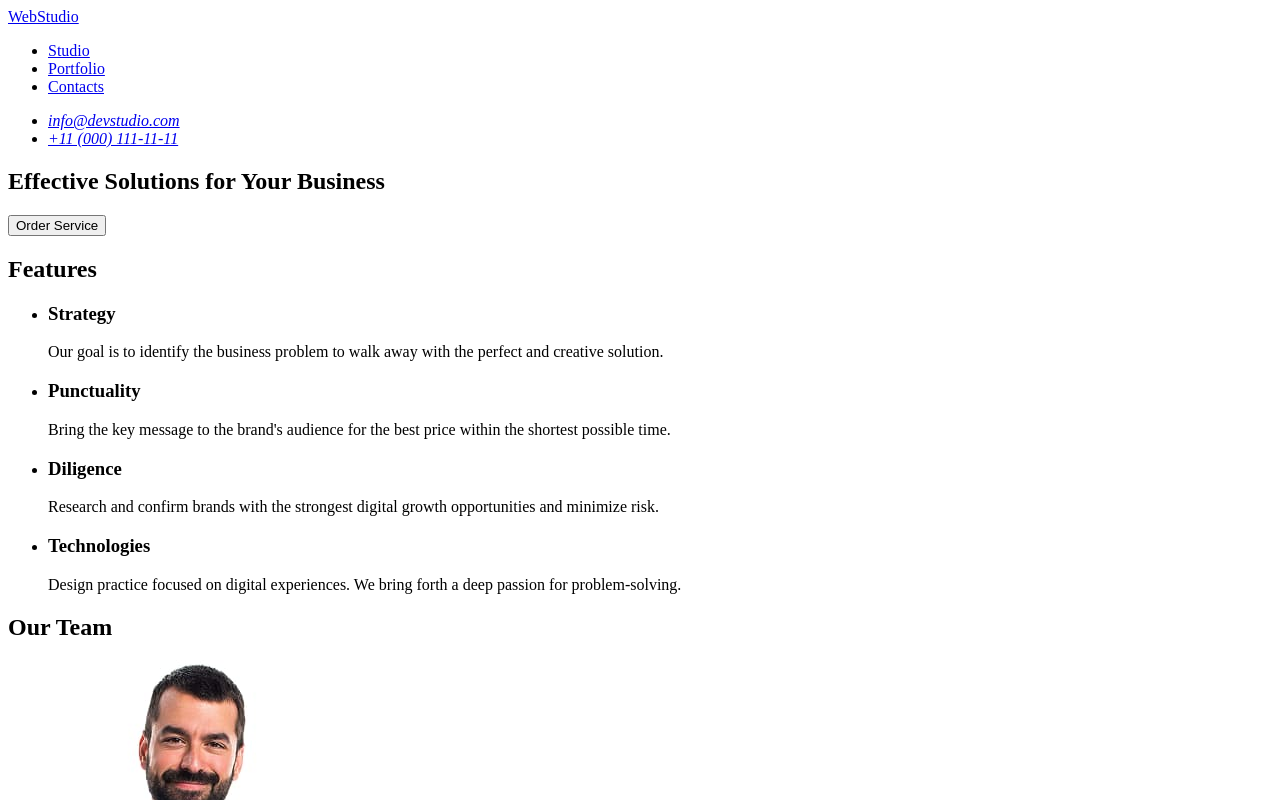
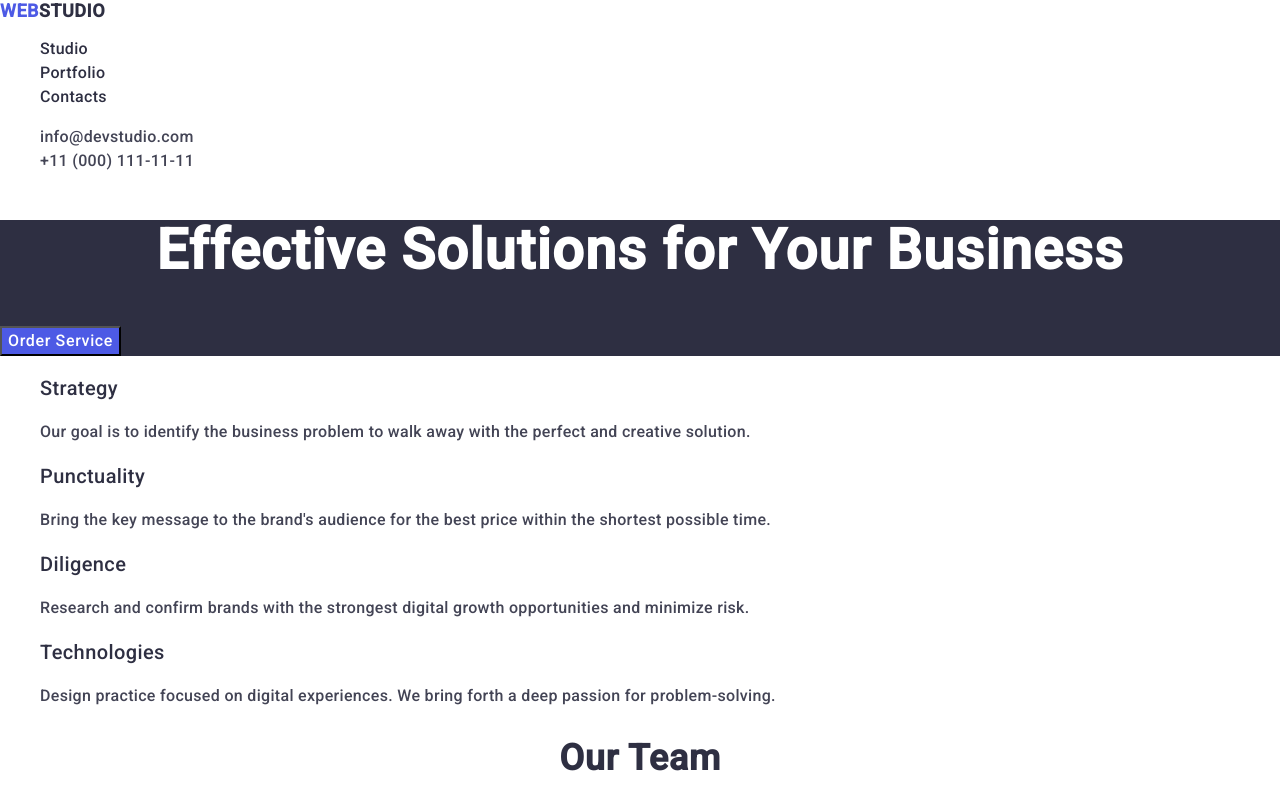
Before and after one commit to asia-skoromna458/goit-markup-hw-02, a plain HTML site: page index.html in a window 1280 px wide. Shown: the top 800 px of the page. Drawn offline with nearby package versions, Linux system fonts and the light colour scheme.

Commit message:
add styles

```diff
--- /dev/null
+++ b/css/styles.css
@@ -0,0 +1,113 @@
+/*font-family: "Raleway", sans-serif;
+
+font-family: "Roboto", sans-serif;*/
+
+body{
+    font-family: "Roboto", sans-serif;
+    color: #434455;
+    background-color: #fff;
+}
+ul, ol{
+    list-style-type: none;
+}
+a{
+    text-decoration: none;
+}
+.logo{
+    font-weight: 700;
+        font-size: 18px;
+        line-height: 1.17;
+        letter-spacing: 0.03em;
+        text-transform: uppercase;
+        color: #4d5ae5;
+}
+.header-logo .logo-part {
+    color: #2e2f42;
+}
+.link-nav{
+    font-weight: 500;
+        font-size: 16px;
+        line-height: 1.5;
+        letter-spacing: 0.02em;
+        color: #2e2f42;
+}
+.contacts{
+    font-style: normal;
+}
+.contacts-link{
+        font-size: 16px;
+        line-height: 1.5;
+        letter-spacing: 0.02em;
+        color: #434455;
+}
+.contacts-link:hover,
+.contacts-link:focus,
+.link-nav:hover,
+.link-nav:focus {
+    color: #404bbf;
+}
+.main-text{
+    background-color: #2e2f42;
+    font-weight: 700;
+        font-size: 56px;
+        line-height: 1.07;
+        letter-spacing: 0.02em;
+        text-align: center;
+        color: #fff;
+}
+.section-hero{
+    background-color: #2e2f42;
+}
+.hero-title{
+    font-weight: 700;
+        font-size: 56px;
+        line-height: 1.07143;
+        letter-spacing: 0.02em;
+        text-align: center;
+        color: #fff;
+}
+.hero-button{
+    background-color: #4d5ae5;
+    font-weight: 500;
+        font-size: 16px;
+        line-height: 1.5;
+        letter-spacing: 0.04em;
+        color: #fff;
+}
+.hero-button:hover,
+.hero-button:focus{
+    color: #404bbf;
+}
+.page-footer{
+    background-color: #2e2f42;
+}
+.footer-logo .logo-part {
+    color: #f4f4fd;;
+}
+.footer-text{
+        font-size: 16px;
+        line-height: 1.5;
+        letter-spacing: 0.02em;
+        color: #f4f4fd;
+}
+.section-title{
+    font-weight: 500;
+        font-size: 20px;
+        line-height: 1.2;
+        letter-spacing: 0.02em;
+        color: #2e2f42;
+}
+.section-text{
+        font-size: 16px;
+        line-height: 1.5;
+        letter-spacing: 0.02em;
+        color: #434455;
+}
+.section-heading{
+    font-weight: 700;
+        font-size: 36px;
+        line-height: 1.11111;
+        letter-spacing: 0.02em;
+        text-align: center;
+        color: #2e2f42;
+}
--- a/index.html
+++ b/index.html
@@ -4,57 +4,86 @@
     <meta charset="UTF-8" />
     <meta name="viewport" content="width=device-width, initial-scale=1.0" />
     <title>WebStudio</title>
-    <link rel="stylesheet" href="./css/#styles.css" />
+    <link
+      rel="stylesheet"
+      href="https://cdnjs.cloudflare.com/ajax/libs/modern-normalize/3.0.1/modern-normalize.min.css"
+      integrity="sha512-q6WgHqiHlKyOqslT/lgBgodhd03Wp4BEqKeW6nNtlOY4quzyG3VoQKFrieaCeSnuVseNKRGpGeDU3qPmabCANg=="
+      crossorigin="anonymous"
+      referrerpolicy="no-referrer"
+    />
+    <link
+      href="https://fonts.googleapis.com/css2?family=Raleway:wght@700&family=Roboto:ital,wght@400,500,700;1,100..900&display=swap"
+      rel="stylesheet"
+    />
+    <link rel="stylesheet" href="./css/modern-normalize.css" />
+    <link rel="stylesheet" href="./css/styles.css" />
   </head>
   <body>
-    <header>
-      <nav>
-        <a href="./index.html" class="logo">WebStudio</a>
-        <ul>
-          <li><a href="#studio">Studio</a></li>
-          <li><a href="#portfolio">Portfolio</a></li>
-          <li><a href="#contacts">Contacts</a></li>
+    <header class="page-header">
+      <nav class="header-nav">
+        <a class="logo header-logo" href="./index.html" class="logo"
+          >Web<span class="logo-part">Studio</span></a
+        >
+        <ul class="list-nav">
+          <li class="item-nav">
+            <a class="link-nav" href="./index.html">Studio</a>
+          </li>
+          <li class="item-nav">
+            <a class="link-nav" href="#portfolio">Portfolio</a>
+          </li>
+          <li class="item-nav">
+            <a class="link-nav" href="#contacts">Contacts</a>
+          </li>
         </ul>
       </nav>
-      <address>
-        <ul>
-          <li><a href="mailto:info@devstudio.com">info@devstudio.com</a></li>
-          <li><a href="tel:+110001111111">+11 (000) 111-11-11</a></li>
+      <address class="contacts">
+        <ul class="contacts-list">
+          <li class="contacts-item">
+            <a class="contacts-link" href="mailto:info@devstudio.com"
+              >info@devstudio.com</a
+            >
+          </li>
+          <li class="contacts-item">
+            <a class="contacts-link" href="tel:+110001111111"
+              >+11 (000) 111-11-11</a
+            >
+          </li>
         </ul>
       </address>
     </header>
     <main>
-      <section>
-        <h1>Effective Solutions for Your Business</h1>
-        <button type="button">Order Service</button>
+      <section class="section-hero">
+        <h1 class="hero-title">Effective Solutions for Your Business</h1>
+        <button type="button" class="hero-button">Order Service</span>
+        </button>
       </section>
       <section>
-        <h2>Features</h2>
+        <!--<h2>Features</h2>-->
         <ul>
           <li>
-            <h3>Strategy</h3>
-            <p>
+            <h3 class="section-title">Strategy</h3>
+            <p class="section-text">
               Our goal is to identify the business problem to walk away with the
               perfect and creative solution.
             </p>
           </li>
           <li>
-            <h3>Punctuality</h3>
-            <p>
+            <h3 class="section-title">Punctuality</h3>
+            <p class="section-text">
               Bring the key message to the brand's audience for the best price
               within the shortest possible time.
             </p>
           </li>
           <li>
-            <h3>Diligence</h3>
-            <p>
+            <h3 class="section-title">Diligence</h3>
+            <p class="section-text">
               Research and confirm brands with the strongest digital growth
               opportunities and minimize risk.
             </p>
           </li>
           <li>
-            <h3>Technologies</h3>
-            <p>
+            <h3 class="section-title">Technologies</h3>
+            <p class="section-text">
               Design practice focused on digital experiences. We bring forth a
               deep passion for problem-solving.
             </p>
@@ -62,7 +91,7 @@
         </ul>
       </section>
       <section>
-        <h2>Our Team</h2>
+        <h2 class="section-heading">Our Team</h2>
         <ul>
           <li>
             <img
@@ -71,8 +100,8 @@
               width="264"
               height="260"
             />
-            <h3>Mark Guerrero</h3>
-            <p>Product Designer</p>
+            <h3 class="section-title">Mark Guerrero</h3>
+            <p class="section-text">Product Designer</p>
           </li>
           <li>
             <img
@@ -81,8 +110,8 @@
               width="264"
               height="260"
             />
-            <h3>Tom Ford</h3>
-            <p>Frontend Developer</p>
+            <h3 class="">Tom Ford</h3>
+            <p class="section-text">Frontend Developer</p>
           </li>
           <li>
             <img
@@ -91,8 +120,8 @@
               width="264"
               height="260"
             />
-            <h3>Camila Garcia</h3>
-            <p>Marketing</p>
+            <h3 class="section-title">Camila Garcia</h3>
+            <p class="section-text">Marketing</p>
           </li>
           <li>
             <img
@@ -101,13 +130,13 @@
               width="264"
               height="260"
             />
-            <h3>Daniel Wilson</h3>
-            <p>UI Designer</p>
+            <h3 class="section-title">Daniel Wilson</h3>
+            <p class="section-text">UI Designer</p>
           </li>
         </ul>
       </section>
       <section id="portfolio">
-        <p>Our Portfolio</p>
+        <p class="section-heading">Our Portfolio</p>
         <ul>
           <li>
             <img
@@ -116,8 +145,8 @@
               width="360"
               height="300"
             />
-            <h3>Banking App</h3>
-            <p>App</p>
+            <h3 class="section-title">Banking App</h3>
+            <p class="section-text">App</p>
           </li>
           <li>
             <img
@@ -126,8 +155,8 @@
               width="360"
               height="300"
             />
-            <h3>Cashless Payment</h3>
-            <p>Marketing</p>
+            <h3 class="section-title">Cashless Payment</h3>
+            <p class="section-text">Marketing</p>
           </li>
           <li>
             <img
@@ -136,8 +165,8 @@
               width="360"
               height="300"
             />
-            <h3>Meditation App</h3>
-            <p>App</p>
+            <h3 class="section-title">Meditation App</h3>
+            <p class="section-text">App</p>
           </li>
           <li>
             <img
@@ -146,8 +175,8 @@
               width="360"
               height="300"
             />
-            <h3>Taxi Service</h3>
-            <p>Marketing</p>
+            <h3 class="section-title">Taxi Service</h3>
+            <p class="section-text">Marketing</p>
           </li>
           <li>
             <img
@@ -156,8 +185,8 @@
               width="360"
               height="300"
             />
-            <h3>Screen Illustrations</h3>
-            <p>Design</p>
+            <h3 class="section-title">Screen Illustrations</h3>
+            <p class="section-text">Design</p>
           </li>
           <li>
             <img
@@ -166,15 +195,17 @@
               width="360"
               height="300"
             />
-            <h3>Online Courses</h3>
-            <p>Marketing</p>
+            <h3 class="section-title">Online Courses</h3>
+            <p class="section-text">Marketing</p>
           </li>
         </ul>
       </section>
     </main>
-    <footer>
-      <a href="./index.html" class="logo">WebStudio</a>
-      <p>
+    <footer class="page-footer">
+      <a class="logo footer-logo" href="index.html" . class="logo"
+        >Web<span class="logo-part">Studio</span></a
+      >
+      <p class="footer=text">
         Increase the flow of customers and sales for your business with digital
         marketing & growth solutions.
       </p>
```
Also changed, not shown: css/#styles.css (deleted).
